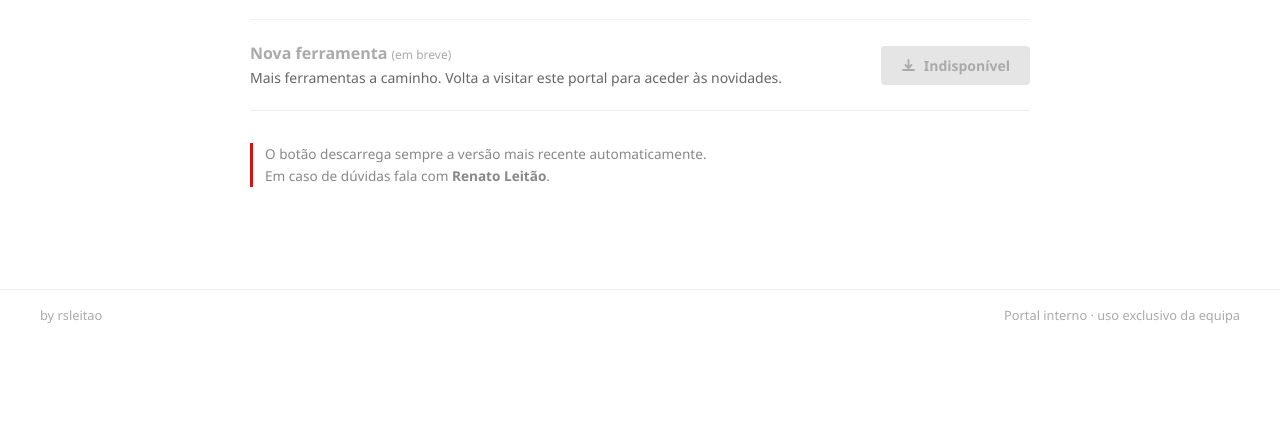
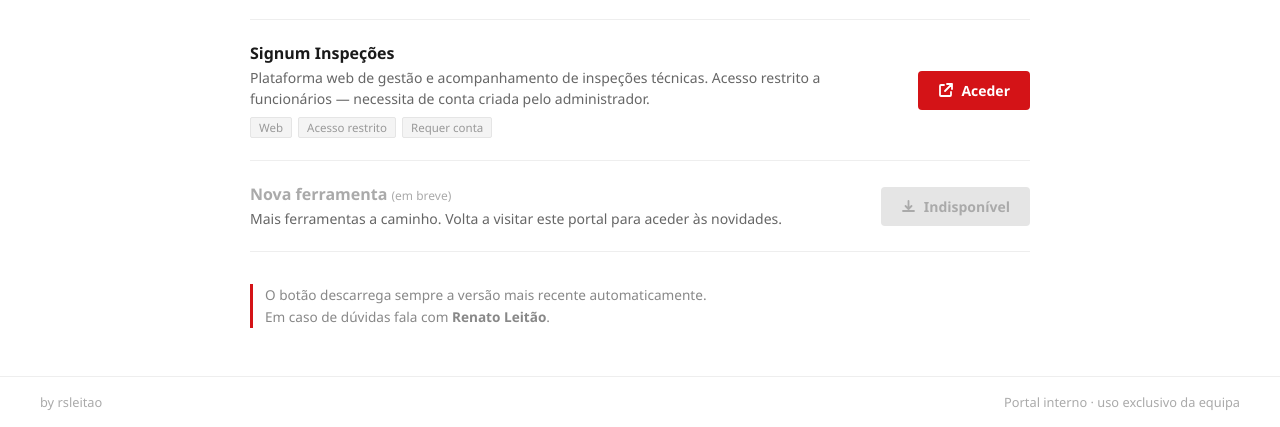
Before and after one commit to signum-pt/signum-pt.github.io, a plain HTML site: page index.html in a window 1280 px wide. Shown: the part 460-887 px from the top of the page. Before the commit the page ends 800 px from the top, so only its background shows below. Drawn offline with Linux system fonts and the light colour scheme.

Commit message:
Add Signum Inspecoes to portal with Aceder button

```diff
--- a/index.html
+++ b/index.html
@@ -163,6 +163,27 @@
       </a>
     </div>
 
+    <div class="tool-row">
+      <div class="tool-info">
+        <div class="tool-name">Signum Inspeções</div>
+        <div class="tool-desc">Plataforma web de gestão e acompanhamento de inspeções técnicas. Acesso restrito a funcionários — necessita de conta criada pelo administrador.</div>
+        <div class="tool-tags">
+          <span class="tag">Web</span>
+          <span class="tag">Acesso restrito</span>
+          <span class="tag">Requer conta</span>
+        </div>
+      </div>
+      <a class="btn-download"
+         href="https://signum-inspecoes.vercel.app/login"
+         target="_blank">
+        <svg width="15" height="15" viewBox="0 0 15 15" fill="none">
+          <path d="M6 2H3a1 1 0 00-1 1v9a1 1 0 001 1h9a1 1 0 001-1V9" stroke="white" stroke-width="1.8" stroke-linecap="round"/>
+          <path d="M9 1h5m0 0v5m0-5L7 8" stroke="white" stroke-width="1.8" stroke-linecap="round" stroke-linejoin="round"/>
+        </svg>
+        Aceder
+      </a>
+    </div>
+
     <div class="tool-row coming">
       <div class="tool-info">
         <div class="tool-name" style="color:#aaa;">Nova ferramenta <span style="font-size:.75rem;font-weight:400;">(em breve)</span></div>
```
